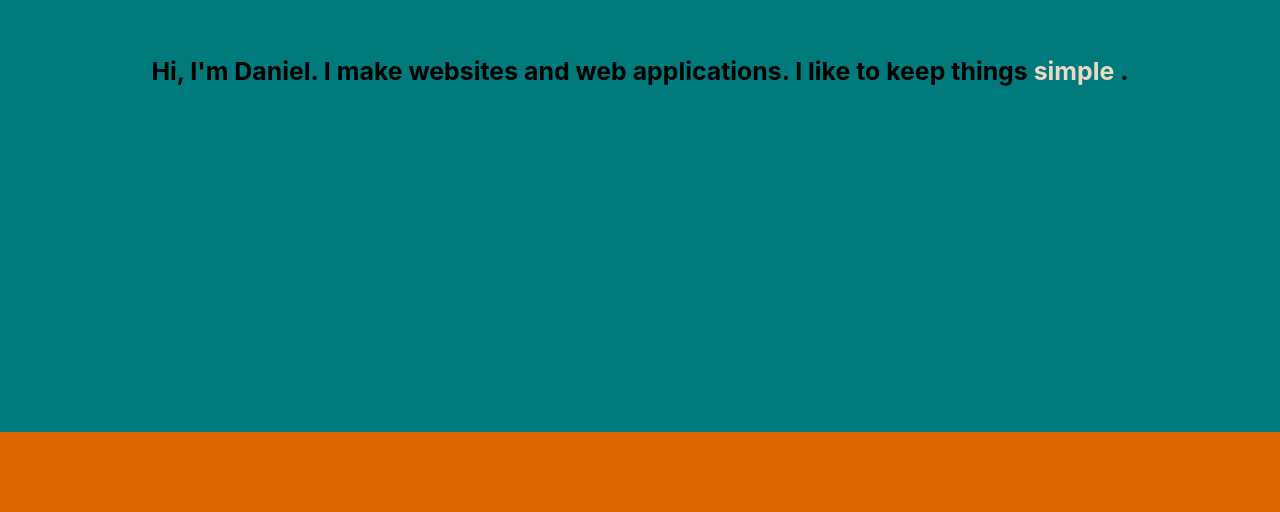
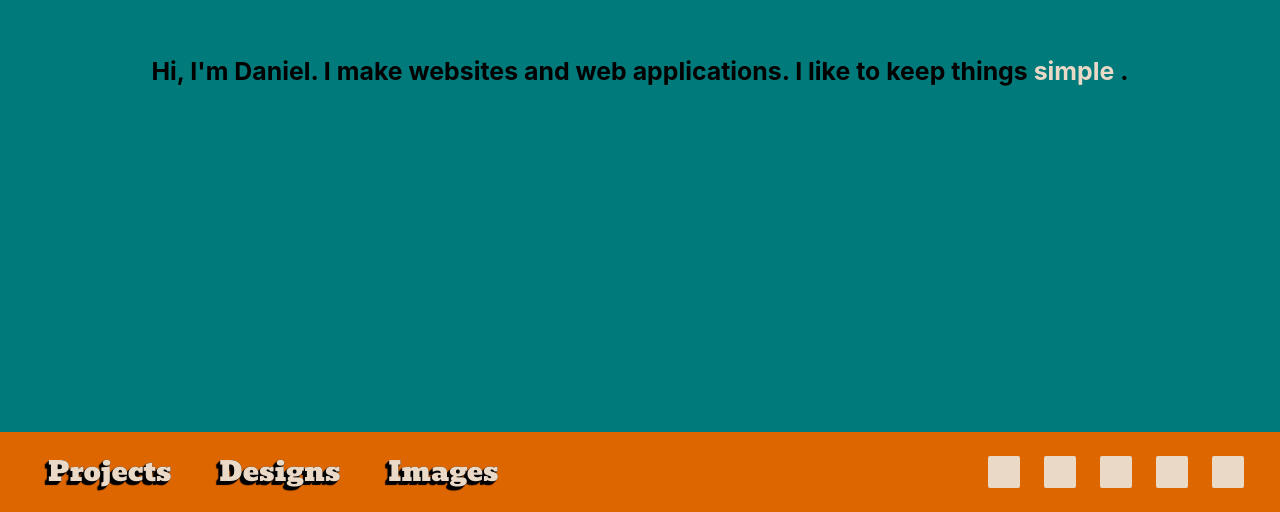
Before and after one commit to danieltichiyama/portfolio, a Gatsby site: page / in a window 1280 px wide. Shown: the part 288-800 px from the top of the page. Built offline with nearby package versions, Linux system fonts and the light colour scheme; Gatsby itself is replaced by a stand-in of ours.

Commit message:
adds links and placeholders for navbar

```diff
--- a/gatsby-browser.js
+++ b/gatsby-browser.js
@@ -3,5 +3,3 @@
  *
  * See: https://www.gatsbyjs.org/docs/browser-apis/
  */
-
-// You can delete this file if you're not using it
--- a/src/components/HomeText/homeText.module.scss
+++ b/src/components/HomeText/homeText.module.scss
@@ -1,4 +1,4 @@
-@import "../../utils/styles";
+@import "../../styles/global";
 
 .HomeText {
   @include border();
--- a/src/components/Navbar/navbar.js
+++ b/src/components/Navbar/navbar.js
@@ -1,8 +1,24 @@
 import React from "react"
 import styles from "./navbar.module.scss"
+import { Link } from "gatsby"
 
 const NavBar = props => {
-  return <nav className={styles.Navbar}></nav>
+  return (
+    <nav className={styles.Navbar}>
+      <ul>
+        <Link to="/projects">Projects</Link>
+        <Link to="/designs">Designs</Link>
+        <Link to="/images">Images</Link>
+      </ul>
+      <ul className={styles.sns}>
+        <li className={styles.icon}></li>
+        <li className={styles.icon}></li>
+        <li className={styles.icon}></li>
+        <li className={styles.icon}></li>
+        <li className={styles.icon}></li>
+      </ul>
+    </nav>
+  )
 }
 
 export default NavBar
--- a/src/components/Navbar/navbar.module.scss
+++ b/src/components/Navbar/navbar.module.scss
@@ -1,4 +1,4 @@
-@import "../../utils/styles";
+@import "../../styles/global";
 
 .Navbar {
   height: 10%;
@@ -6,4 +6,48 @@
   position: absolute;
   bottom: 0;
   width: 100%;
+  display: flex;
+  justify-content: space-between;
+  align-items: center;
+  padding: 0 24px;
+
+  ul {
+    display: flex;
+    align-items: center;
+    padding: 0;
+    margin: 0;
+  }
+
+  a {
+    font-family: "Bevan";
+    text-decoration: none;
+    color: $offwhite;
+    font-size: 1.5em;
+    margin: 0 24px;
+    text-shadow: -4px 4px 1px rgba($color: #000000, $alpha: 1),
+      -3px 3px 1px rgba($color: #000000, $alpha: 1),
+      -2px 2px 1px rgba($color: #000000, $alpha: 1),
+      -1px 1px 1px rgba($color: #000000, $alpha: 1),
+      0px 0px 0px rgba($color: #000000, $alpha: 1);
+
+    &:hover {
+      color: #e7f343;
+    }
+
+    &:active {
+      text-shadow: 0 0 0 rgba($color: #000000, $alpha: 1);
+    }
+  }
+
+  .sns {
+    display: flex;
+    list-style: none;
+    .icon {
+      height: 32px;
+      width: 32px;
+      background-color: $offwhite;
+      border-radius: 2px;
+      margin: 0 12px;
+    }
+  }
 }
--- a/src/components/layout.scss
+++ b/src/components/layout.scss
@@ -1,4 +1,4 @@
-@import "../utils/styles";
+@import "../styles/global";
 
 html {
   font-family: sans-serif;
--- a/src/utils/_styles.scss
+++ b/src/styles/_global.scss
@@ -1,5 +1,6 @@
+@import url("https://fonts.googleapis.com/css2?family=Bevan&display=swap");
+
 //global color variables
-
 $seagreen: #007a7a;
 $orange: #de6600;
 $offwhite: #ebd9c8;
```
Also changed, not shown: src/components/Navbar/index.js (deleted).
